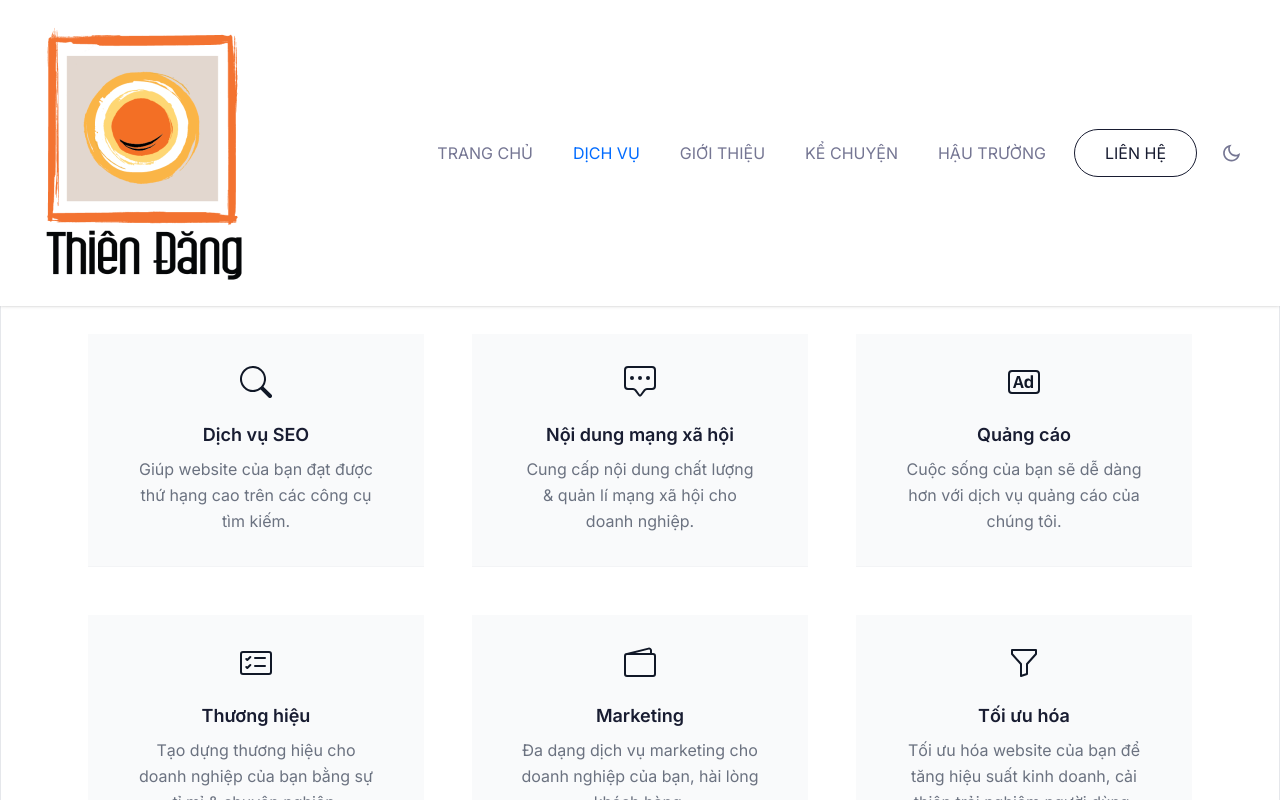
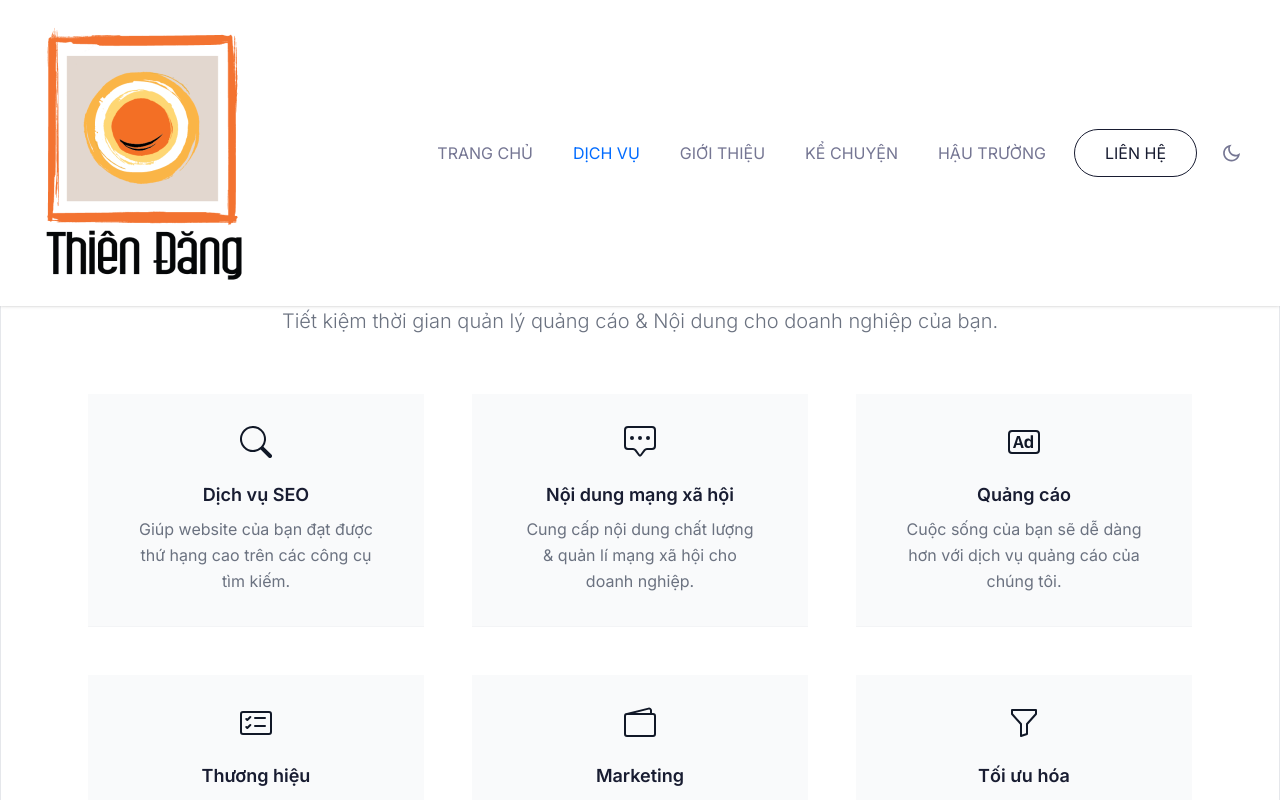
Before and after one commit to jackytank/vct, a Next.js app: page /dich-vu in a window 1280 px wide. Shown: the top 800 px of the page. Built offline with nearby package versions, Linux system fonts and the light colour scheme.

Commit message:
[modify] modify dich-vu page

```diff
--- a/app/(site)/dich-vu/page.tsx
+++ b/app/(site)/dich-vu/page.tsx
@@ -12,13 +12,13 @@ const ServicesPage = () => {
             {/* component */}
             <div
                 id="services"
-                className="section relative pt-20 pb-8 md:pt-16 md:pb-0"
+                className="section relative pb-20 pt-40 mt-15 md:pt-16 md:pb-0"
             >
                 <div className="container xl:max-w-6xl mx-auto px-4">
                     {/* Heading start */}
                     <header className="text-center mx-auto mb-12 lg:px-20">
                         <h2 className="text-2xl leading-normal mb-2 font-bold text-black">
-                            What We Do
+                            Dịch vụ của chúng tôi
                         </h2>
                         <svg
                             version="1.1"
```
